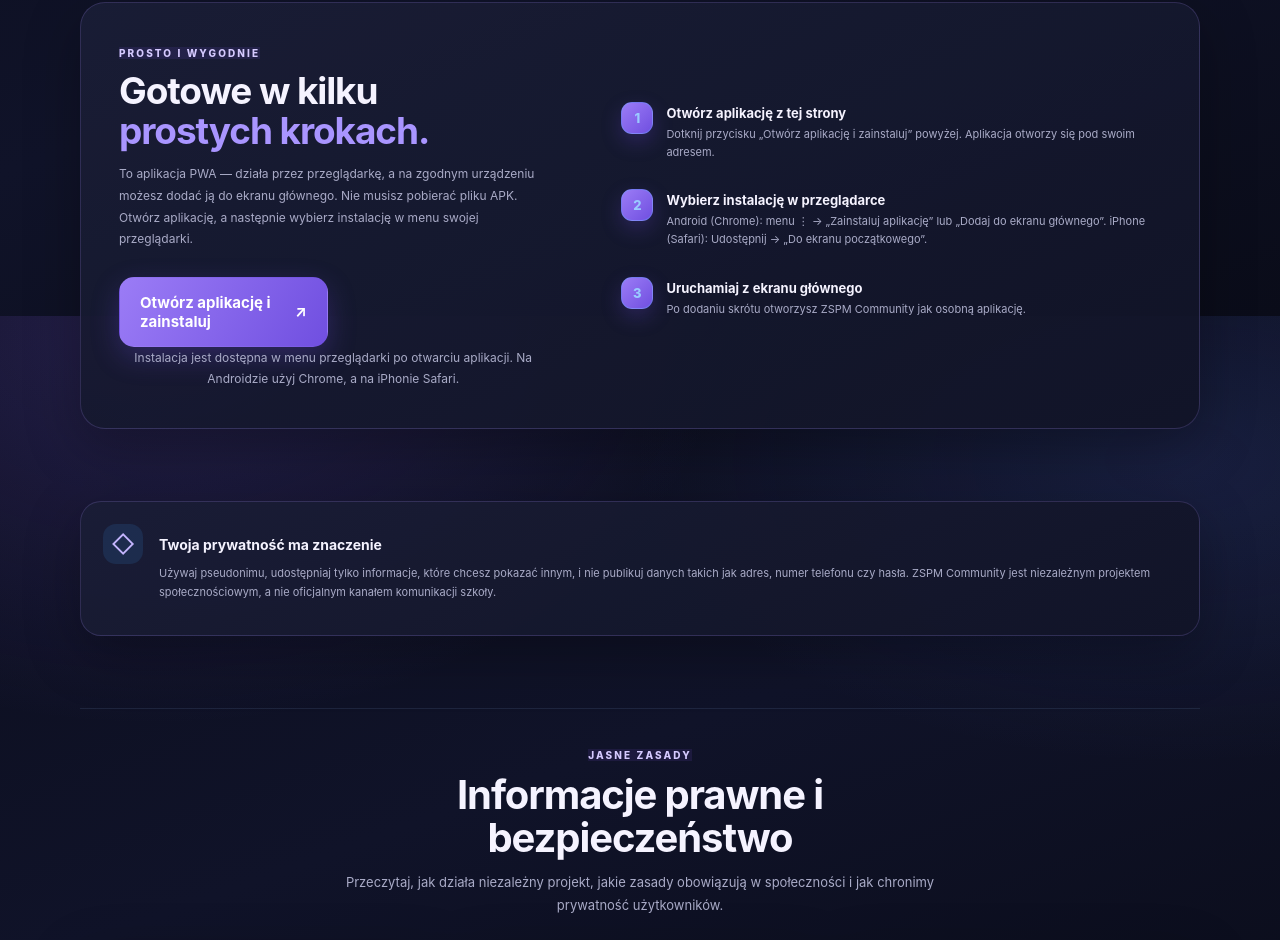
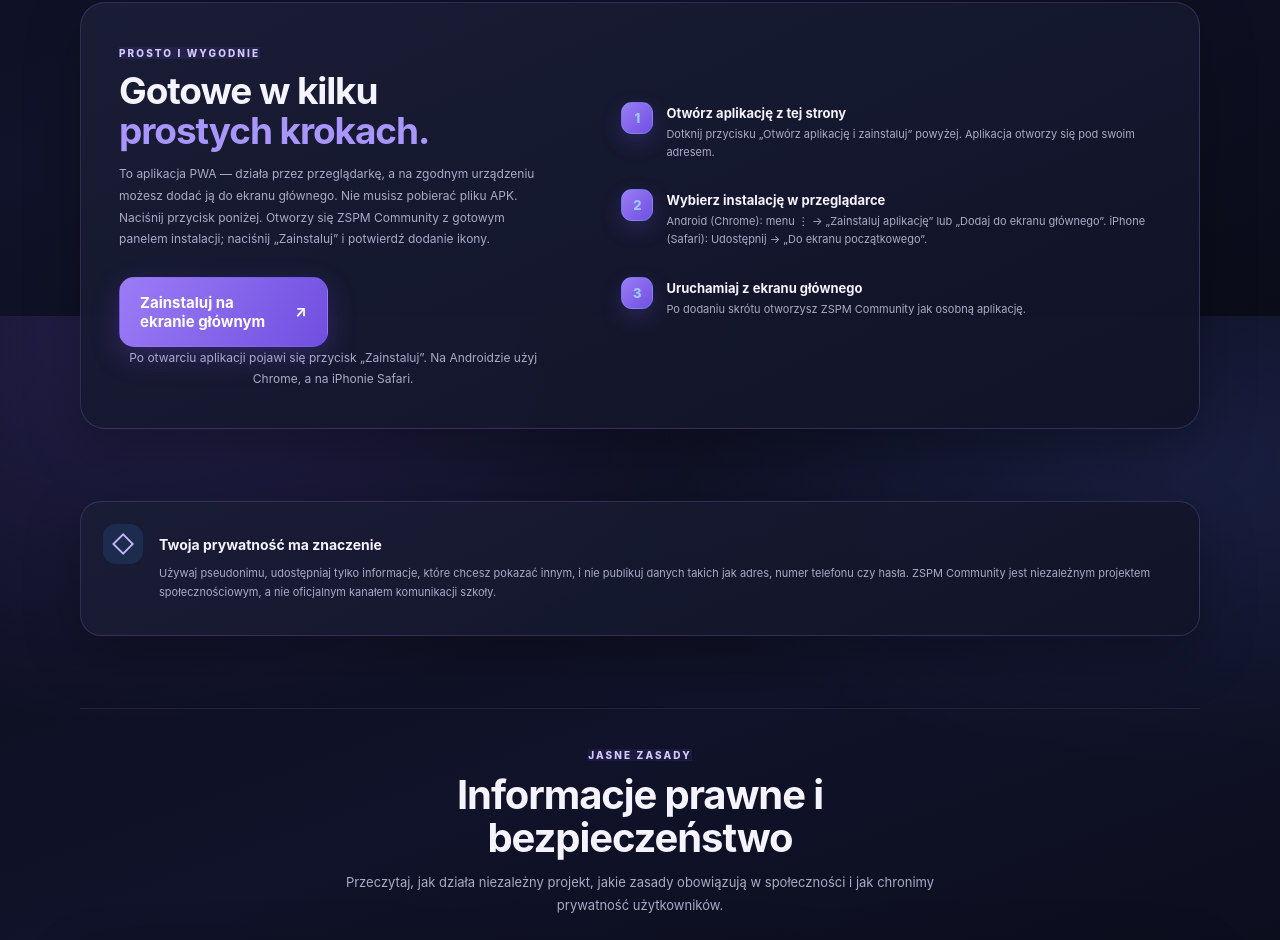
Before and after one commit to tymur25112011-dev/Zspm-Community-Site, a plain HTML site: page index.html in a window 1280 px wide. Shown: the part 2884-3824 px from the top of the page. Drawn offline with Linux system fonts and the light colour scheme.

Commit message:
Link site install button to app install prompt

```diff
--- a/index.html
+++ b/index.html
@@ -677,9 +677,9 @@
         <div class="install-copy">
           <span class="section-kicker">PROSTO I WYGODNIE</span>
           <h2>Gotowe w kilku<br><span>prostych krokach.</span></h2>
-          <p>To aplikacja PWA — działa przez przeglądarkę, a na zgodnym urządzeniu możesz dodać ją do ekranu głównego. Nie musisz pobierać pliku APK. Otwórz aplikację, a następnie wybierz instalację w menu swojej przeglądarki.</p>
-          <div class="actions"><a class="btn primary" href="https://tymur25112011-dev.github.io/Zspmapp/" target="_blank" rel="noopener noreferrer">Otwórz aplikację i zainstaluj <span aria-hidden="true">↗</span></a></div>
-          <p class="hint">Instalacja jest dostępna w menu przeglądarki po otwarciu aplikacji. Na Androidzie użyj Chrome, a na iPhonie Safari.</p>
+          <p>To aplikacja PWA — działa przez przeglądarkę, a na zgodnym urządzeniu możesz dodać ją do ekranu głównego. Nie musisz pobierać pliku APK. Naciśnij przycisk poniżej. Otworzy się ZSPM Community z gotowym panelem instalacji; naciśnij „Zainstaluj” i potwierdź dodanie ikony.</p>
+          <div class="actions"><a class="btn primary" href="https://tymur25112011-dev.github.io/Zspmapp/?install=1" target="_blank" rel="noopener noreferrer">Zainstaluj na ekranie głównym <span aria-hidden="true">↗</span></a></div>
+          <p class="hint">Po otwarciu aplikacji pojawi się przycisk „Zainstaluj”. Na Androidzie użyj Chrome, a na iPhonie Safari.</p>
         </div>
         <ol class="install-timeline">
           <li><span>1</span><div><b>Otwórz aplikację z tej strony</b><p>Dotknij przycisku „Otwórz aplikację i zainstaluj” powyżej. Aplikacja otworzy się pod swoim adresem.</p></div></li>
```
